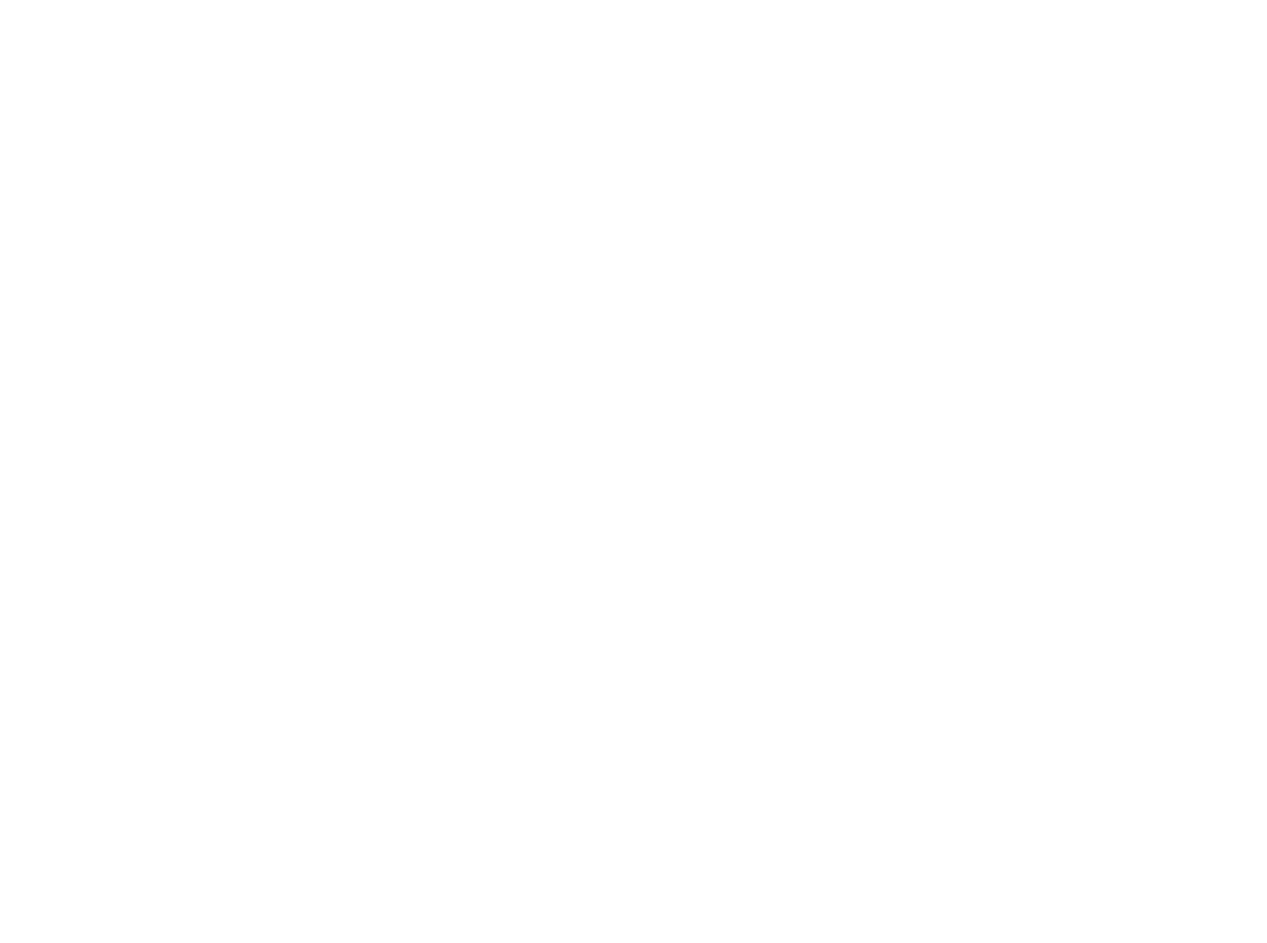
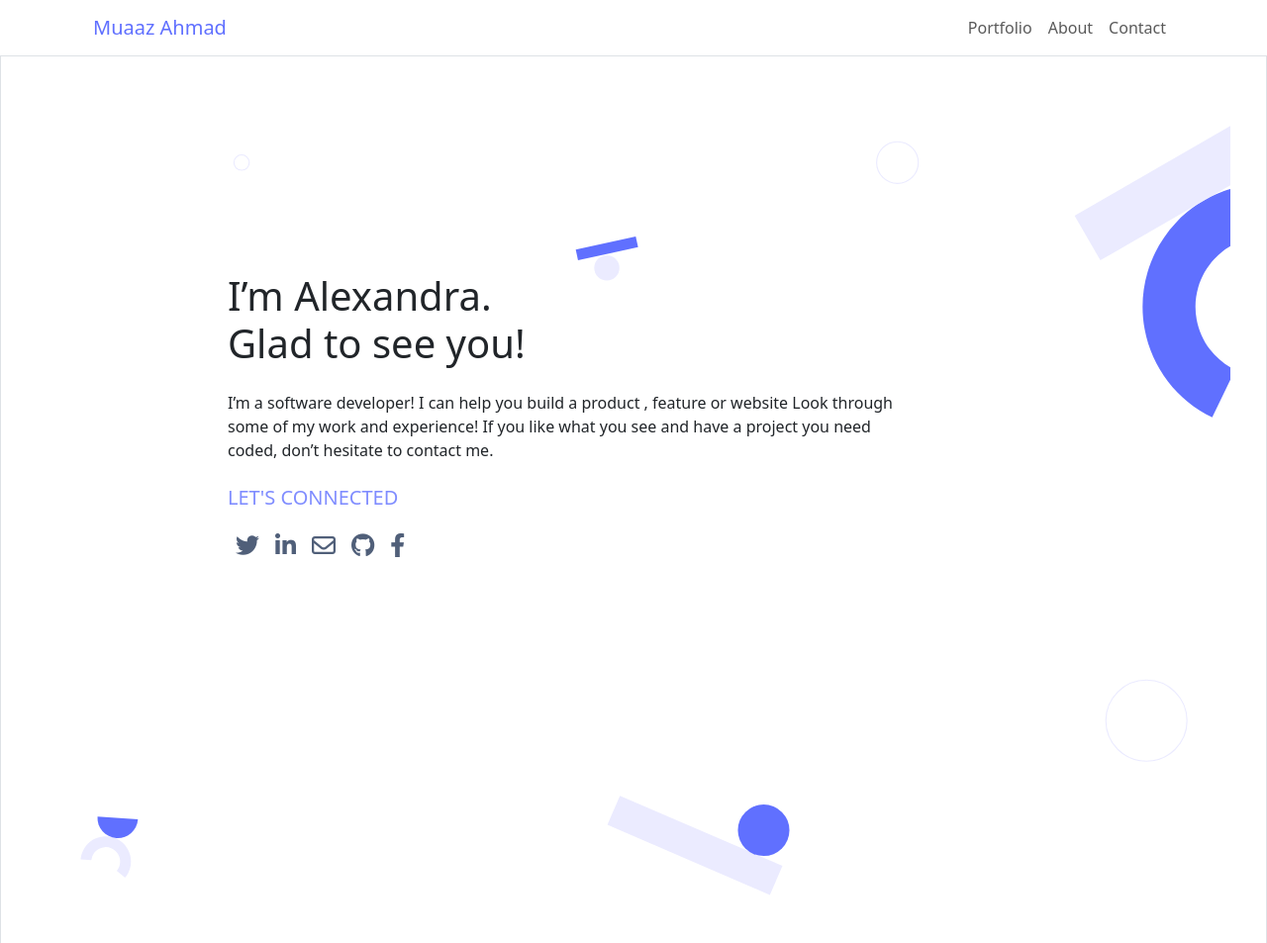
Before and after one commit to muaaz042/Portfolio, a plain HTML site: page index.html in a window 1280 px wide. Shown: the top 953 px of the page at 99% size. Before the commit the page ends 800 px from the top, so only its background shows below. Drawn offline with Linux system fonts and the light colour scheme.

Commit message:
Header home section

```diff
--- a/assets/css/style.css
+++ b/assets/css/style.css
@@ -0,0 +1,45 @@
+.navbar-brand,
+.navbar-brand:focus,
+.navbar-brand:hover{
+    color: #6070FF;
+}
+.navbar-toggler:focus,
+.navbar-toggler:active,
+.navbar-toggler-icon:focus {
+    outline: none;
+    box-shadow: none;
+}
+.nav-link{
+    font-weight: 500;
+}
+.home-section{
+    background-image: url('../imgs/header-bg.svg');
+    background-position: center;
+    background-size: cover;
+    background-repeat: no-repeat;
+}
+span{
+    color: #7F8CFF;
+}
+.content-div{
+    position: relative;
+    top: 170px;
+}
+.media-icons{
+    color: #505F79;
+    font-size: 1.5rem;
+}
+
+@media (max-width:375px) {
+    .content-div{
+        position: relative;
+        top: 8%;
+    }
+}
+
+@media (max-width:992px) {
+    .content-div{
+        position: relative;
+        top: 30%;
+    }
+}
--- a/index.html
+++ b/index.html
@@ -10,6 +10,49 @@
 </head>
 <body>
 
+    <div class="container">
+        <nav class="navbar navbar-expand-lg">
+            <div class="container-fluid">
+              <a class="navbar-brand" href="#">Muaaz Ahmad</a>
+              <button class="navbar-toggler border-none" type="button" data-bs-toggle="collapse" data-bs-target="#navbarNav" aria-controls="navbarNav" aria-expanded="false" aria-label="Toggle navigation">
+                <span class="navbar-toggler-icon"></span>
+              </button>
+              <div class="collapse navbar-collapse" id="navbarNav">
+                <ul class="navbar-nav ms-auto align-items-center">
+                  <li class="nav-item">
+                    <a class="nav-link" href="#">Portfolio</a>
+                  </li>
+                  <li class="nav-item">
+                    <a class="nav-link" href="#">About</a>
+                  </li>
+                  <li class="nav-item">
+                    <a class="nav-link" href="#">Contact</a>
+                  </li>
+
+                </ul>
+              </div>
+            </div>
+          </nav>
+    </div>
+
+    <section class="container-fluid px-4 py-5 border">
+        <div class="row home-section w-100 min-vh-100">
+            <div class="col-lg-2"></div>
+            <div class="col-lg-7 col-sm-12 col-md-10 content-div">
+                <h1>I’m Alexandra.<br> Glad to see you!</h1>
+                <p class="my-4">I’m a software developer! I can help you build a product , feature or website Look through some of my work and experience! If you like what you see and have a project you need coded, don’t hesitate to contact me.</p>
+                <span><h5>LET'S CONNECTED</h5></span>
+                <div class="d-flex media-icons my-4">
+                    <i class="fa-brands fa-twitter mx-2"></i>
+                    <i class="fa-brands fa-linkedin-in mx-2"></i>
+                    <i class="fa-regular fa-envelope mx-2"></i>
+                    <i class="fa-brands fa-github mx-2"></i>
+                    <i class="fa-brands fa-facebook-f mx-2"></i>
+                </div>
+            </div>
+            <div class="col-lg-3"></div>
+        </div>
+    </section>
 
 
 
```
Also changed, not shown: assets/imgs/header-bg.svg (added).
